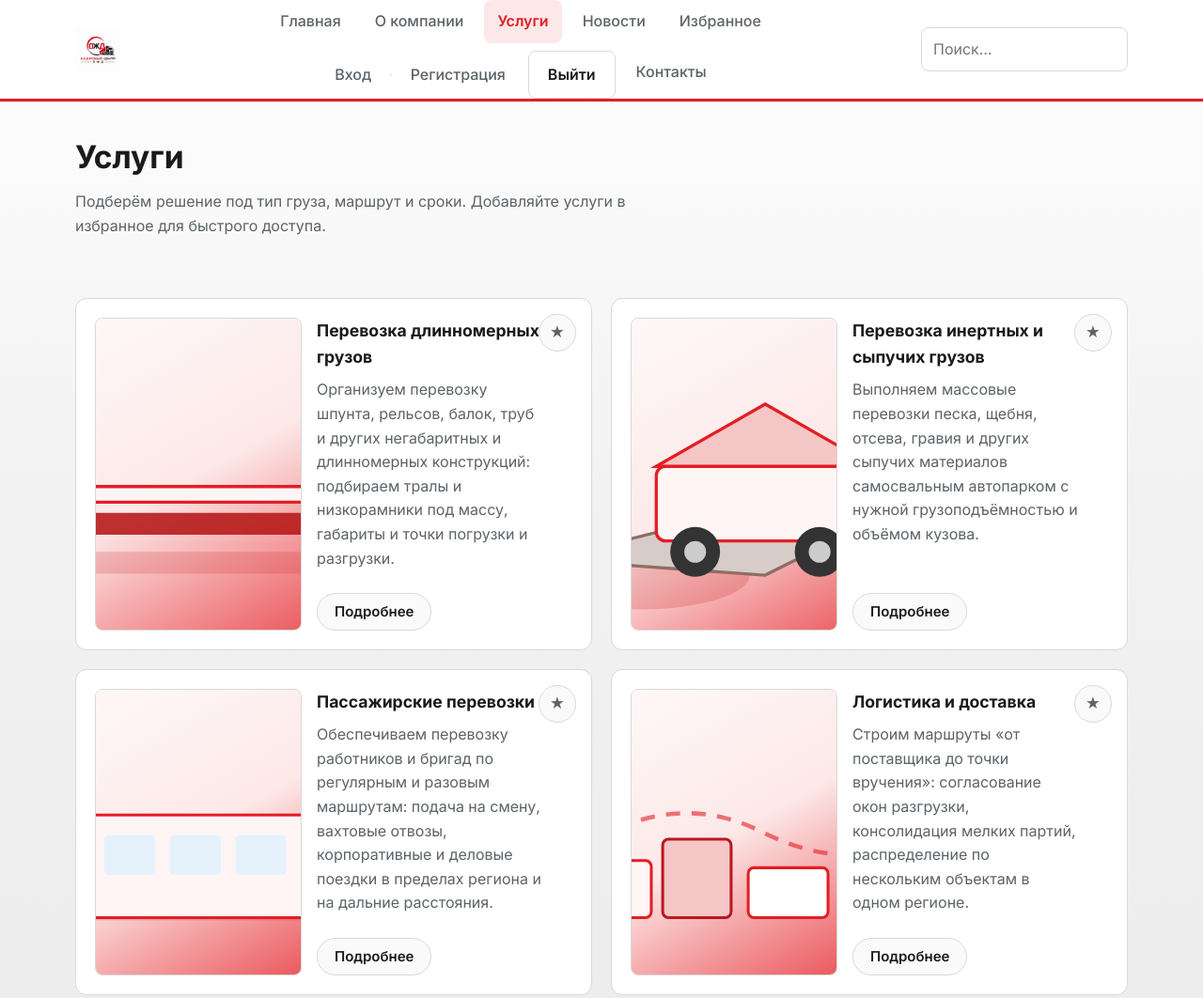
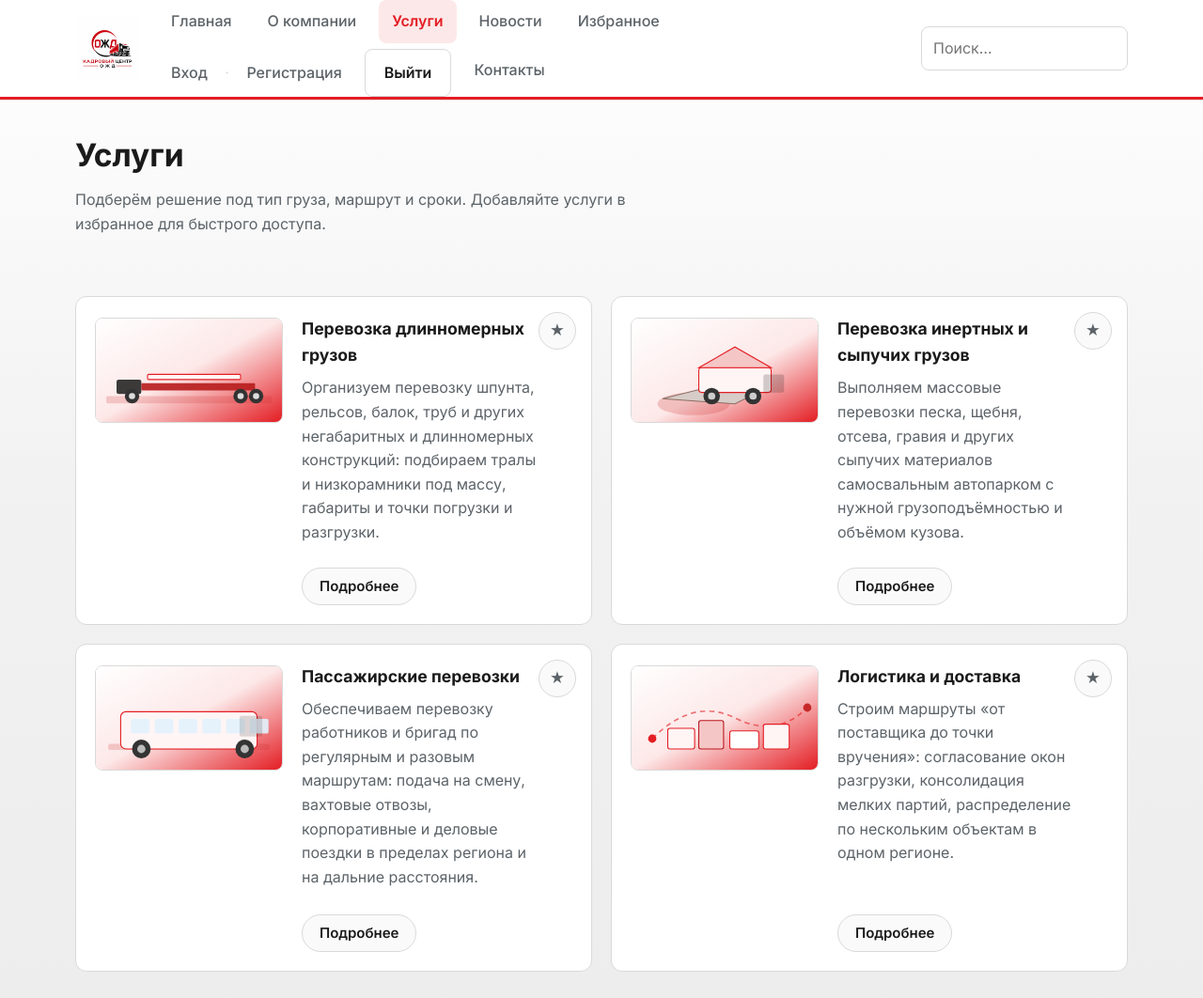
Before and after one commit to IvanovNDTgiek/-kc-ozd-site, a website with bundled scripts: page services.html in a window 1280 px wide. Shown: the top 1062 px of the page at 94% size. Built offline with nearby package versions, Linux system fonts and the light colour scheme; no server answers.

Commit message:
Fix header logo size and restore service card images

```diff
--- a/css/style.css
+++ b/css/style.css
@@ -14,7 +14,7 @@
   --radius-lg: 16px;
   --font-sans: "Inter", system-ui, -apple-system, "Segoe UI", Roboto, sans-serif;
   --container: 1120px;
-  --header-h: 72px;
+  --header-h: 80px;
   --focus-ring: 0 0 0 3px rgba(227, 30, 36, 0.35);
 }
 
@@ -106,7 +106,7 @@ a:hover {
 .header__inner {
   display: flex;
   align-items: center;
-  gap: 16px;
+  gap: 12px 16px;
   min-height: var(--header-h);
   flex-wrap: wrap;
 }
@@ -114,7 +114,8 @@ a:hover {
 .header__logo {
   display: inline-flex;
   align-items: center;
-  gap: 10px;
+  flex-shrink: 0;
+  margin-right: 4px;
   color: var(--color-text);
   text-decoration: none;
   font-weight: 700;
@@ -136,9 +137,9 @@ a:hover {
 
 .header__logo-img {
   display: block;
-  height: 48px;
+  height: 64px;
   width: auto;
-  max-width: min(220px, 42vw);
+  max-width: min(300px, 55vw);
   object-fit: contain;
 }
 
@@ -203,7 +204,8 @@ a:hover {
 .nav {
   flex: 1;
   display: flex;
-  justify-content: center;
+  justify-content: flex-start;
+  min-width: 0;
 }
 
 .nav__list {
@@ -211,9 +213,9 @@ a:hover {
   margin: 0;
   padding: 0;
   display: flex;
-  gap: 8px;
+  gap: 6px 10px;
   flex-wrap: wrap;
-  justify-content: center;
+  justify-content: flex-start;
 }
 
 .nav__link {
@@ -959,8 +961,10 @@ a:hover {
 .service-card__media img {
   display: block;
   width: 100%;
-  height: 180px;
-  object-fit: cover;
+  height: auto;
+  aspect-ratio: 360 / 200;
+  object-fit: contain;
+  background: var(--color-elevated);
 }
 
 .service-card__body {
@@ -1076,26 +1080,18 @@ a:hover {
 @media (min-width: 520px) {
   .service-card {
     display: grid;
-    grid-template-columns: minmax(160px, 220px) 1fr;
-    grid-template-rows: 1fr;
-    align-items: stretch;
+    grid-template-columns: minmax(140px, 200px) 1fr;
+    grid-template-rows: auto;
+    align-items: start;
+    gap: 16px 20px;
   }
 
   .service-card__media {
-    margin-top: 0;
-    height: 100%;
-    display: flex;
-    flex-direction: column;
-  }
-
-  .service-card__media img {
-    flex: 1;
-    min-height: 180px;
-    height: 100%;
+    margin-top: 2px;
   }
 
   .service-card__body {
-    height: 100%;
+    min-height: 100%;
   }
 }
 
@@ -1337,7 +1333,8 @@ a:hover {
   }
 
   .service-cards {
-    grid-template-columns: repeat(2, 1fr);
+    grid-template-columns: repeat(2, minmax(0, 1fr));
+    grid-auto-rows: 1fr;
   }
 
   .contact-layout {
@@ -1347,8 +1344,14 @@ a:hover {
 }
 
 @media (min-width: 1024px) {
+  .header__logo-img {
+    height: 68px;
+    max-width: 320px;
+  }
+
   .service-cards {
-    grid-template-columns: repeat(2, 1fr);
+    grid-template-columns: repeat(2, minmax(0, 1fr));
+    grid-auto-rows: 1fr;
   }
 }
 
```
